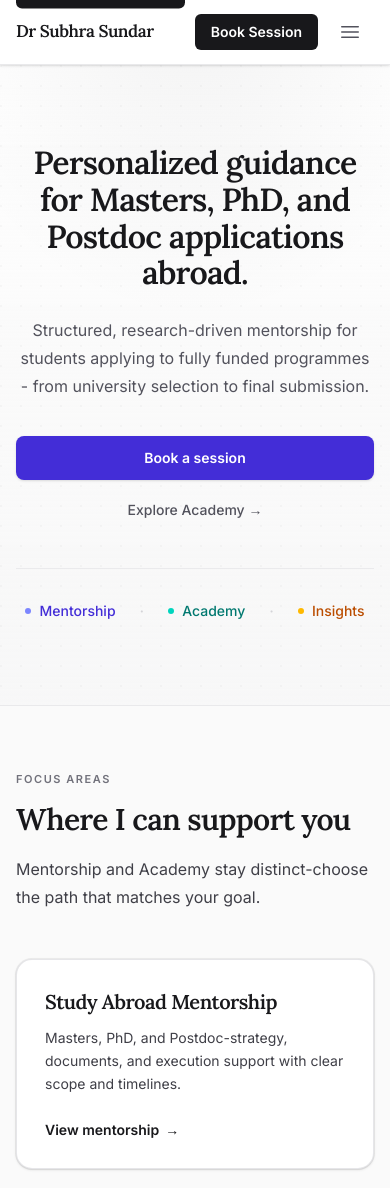
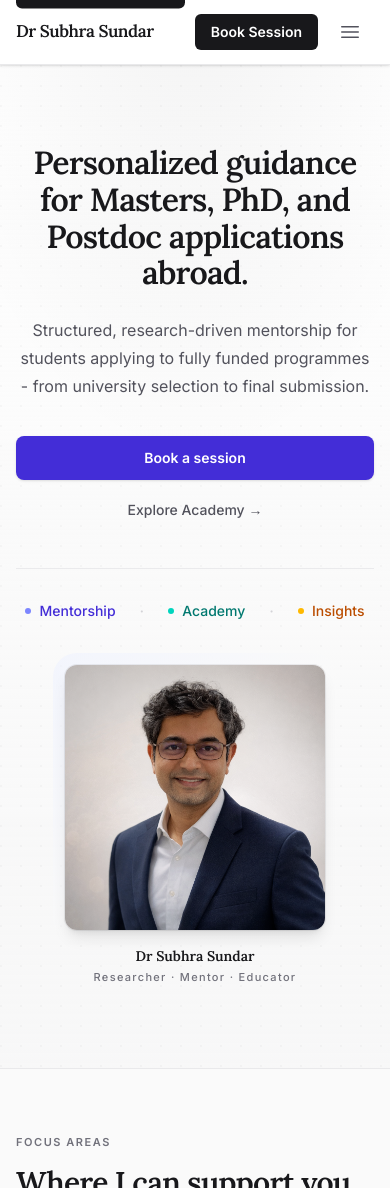
Before and after one commit to ssgoswami/drsubhra_new, a Next.js app: page / in a window 390 px wide. Shown: the top 1188 px of the page. Built offline with nearby package versions, Linux system fonts and the light colour scheme.

Commit message:
Fix hero image visibility on mobile

```diff
--- a/components/sections/HomeHero.tsx
+++ b/components/sections/HomeHero.tsx
@@ -75,9 +75,9 @@ export function HomeHero() {
             </div>
           </div>
 
-          {/* Right: profile image + caption - desktop only */}
-          <div className="hidden lg:flex lg:flex-col lg:items-center">
-            <div className="relative w-full max-w-[340px]">
+          {/* Right: profile image + caption */}
+          <div className="flex flex-col items-center lg:items-center">
+            <div className="relative w-full max-w-[260px] sm:max-w-[300px] lg:max-w-[340px]">
               {/* Soft backdrop */}
               <div
                 className="absolute -inset-3 rounded-3xl bg-gradient-to-br from-indigo-50/60 via-zinc-50/40 to-transparent"
```
